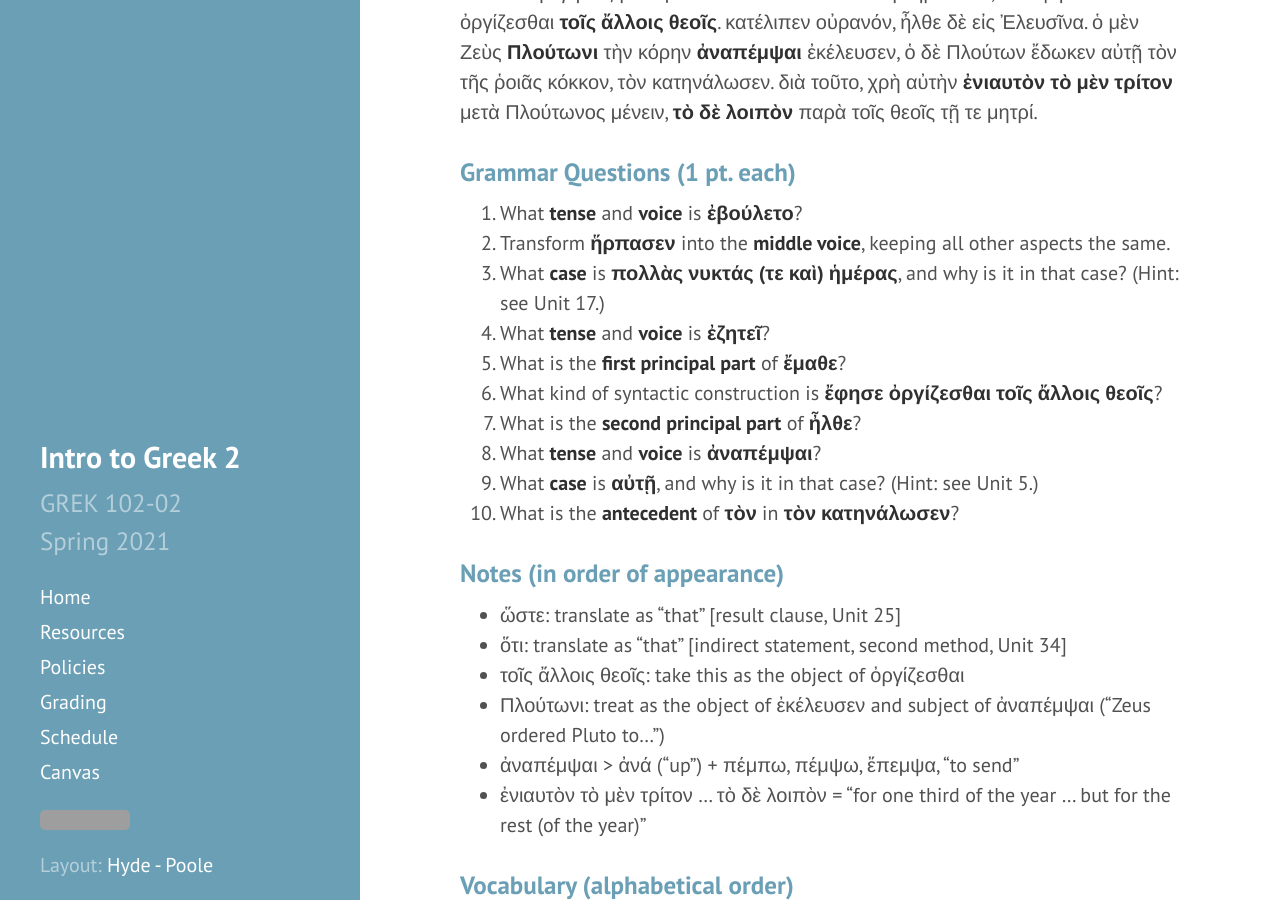
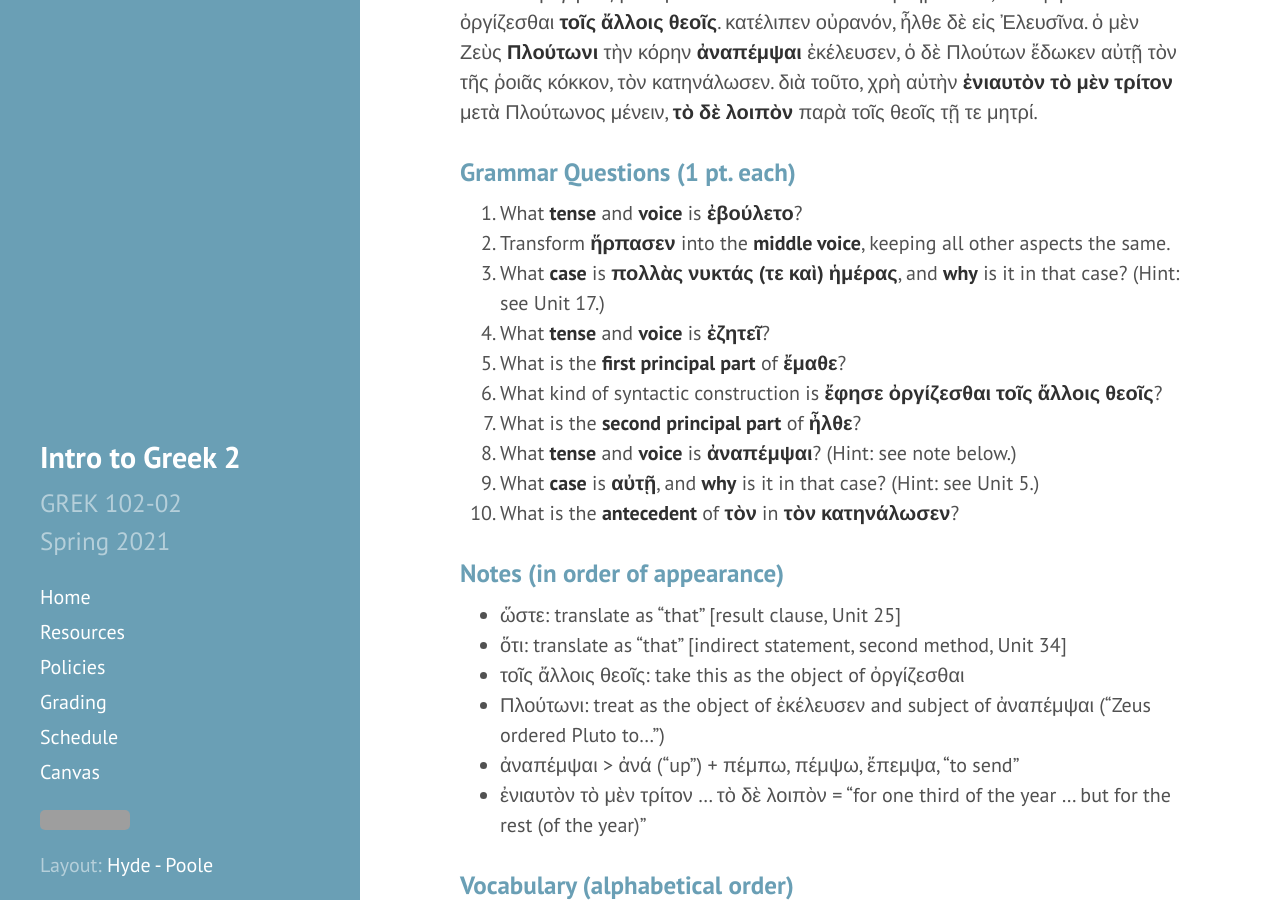
Before and after one commit to DLibatique/GREK102-S21, a Jekyll site: the page built from subpages/translation-1.md, in a window 1280 px wide and 900 px high, scrolled down 453 px. Built offline with Jekyll 4.4.1, drawn with Linux system fonts in a browser that asks for light colours; grey boxes are pictures that could not be loaded.

Commit message:
more formatting fixes

```diff
--- a/subpages/translation-1.md
+++ b/subpages/translation-1.md
@@ -13,13 +13,13 @@ order: 1
 
 1. What **tense** and **voice** is **ἐβούλετο**?
 2. Transform **ἥρπασεν** into the **middle voice**, keeping all other aspects the same.
-3. What **case** is **πολλὰς νυκτάς (τε καὶ) ἡμέρας**, and why is it in that case? (Hint: see Unit 17.)
+3. What **case** is **πολλὰς νυκτάς (τε καὶ) ἡμέρας**, and **why** is it in that case? (Hint: see Unit 17.)
 4. What **tense** and **voice** is **ἐζητεῖ**?
 5. What is the **first principal part** of **ἔμαθε**?
 6. What kind of syntactic construction is **ἔφησε ὀργίζεσθαι τοῖς ἄλλοις θεοῖς**?
 7. What is the **second principal part** of **ἦλθε**?
-8. What **tense** and **voice** is **ἀναπέμψαι**?
-9. What **case** is **αὐτῇ**, and why is it in that case? (Hint: see Unit 5.)
+8. What **tense** and **voice** is **ἀναπέμψαι**? (Hint: see note below.)
+9. What **case** is **αὐτῇ**, and **why** is it in that case? (Hint: see Unit 5.)
 10. What is the **antecedent** of **τὸν** in **τὸν κατηνάλωσεν**?
 
 ### Notes (in order of appearance)
```
